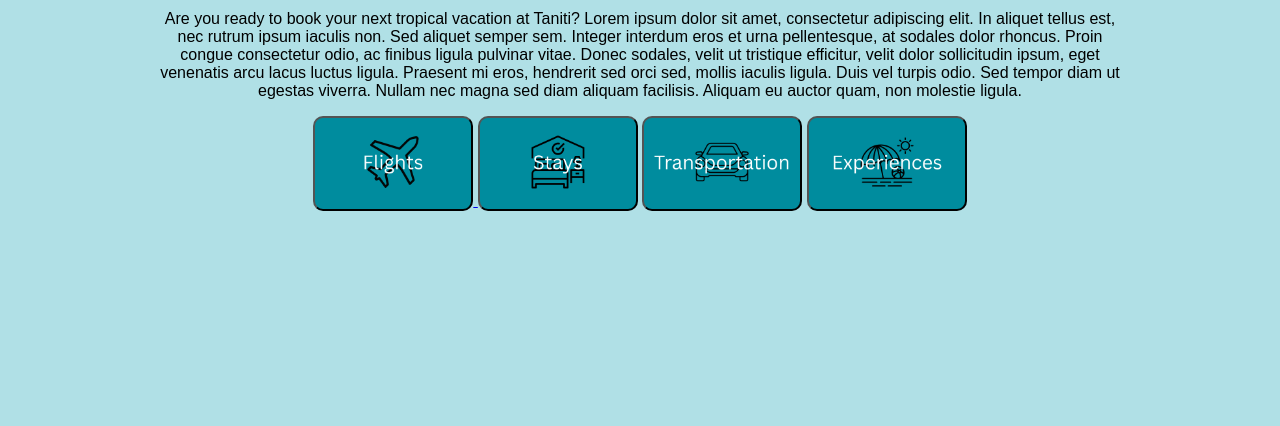
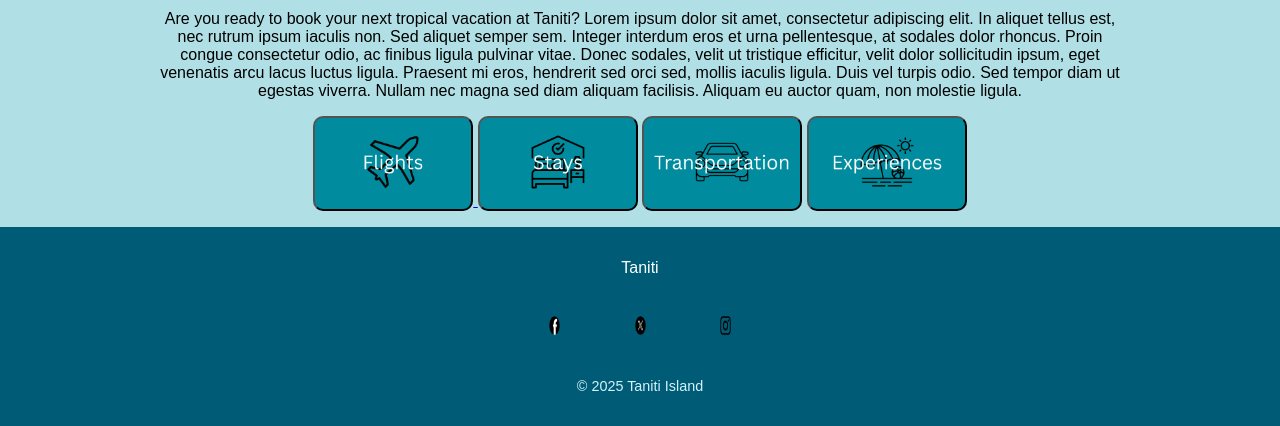
Before and after one commit to joeyg2511/TanitiPrototype, a plain HTML site: page index.html in a window 1280 px wide. Shown: the part 523-949 px from the top of the page. Before the commit the page ends 800 px from the top, so only its background shows below. Drawn offline with Linux system fonts and the light colour scheme.

Commit message:
Added footer to each page

```diff
--- a/index.html
+++ b/index.html
@@ -75,6 +75,23 @@
 
     </div>
 
+    <footer class="site-footer">
+        <div class="footer-content">
+            <div class="footer-logo">
+                <p>Taniti</p>
+            </div>
+
+            <div class="footer-social">
+                <a href="#" aria-label="Facebook"><img src="facebook.png" alt="Facebook icon"></a>
+                <a href="#" aria-label="X"><img src="x.png" alt="X icon"></a>
+                <a href="#" aria-label="Instagram"><img src="instagram.png" alt="Instagram icon"></a>
+            </div>
+        </div>
+
+        <p class="footer-text">&copy; 2025 Taniti Island</p>
+    </footer>
+
+
     <script src="scripts.js"></script>
 </body>
 
--- a/styles.css
+++ b/styles.css
@@ -117,6 +117,7 @@ button.next-image {
 
 .booking-options button:hover {
   background-color: #005b77;
+  cursor: pointer;
 }
 
 .booking-options img {
@@ -191,4 +192,47 @@ button.next-image {
 
 #flights-page-button button:hover {
   background-color: #005b77;
+  cursor: pointer;
 }
+
+.site-footer {
+  background-color: #005b77;
+  color: white;
+  padding: 2rem 1rem;
+  text-align: center;
+}
+
+.footer-content {
+  display: flex;
+  flex-direction: column;
+  align-items: center;
+  gap: 1rem;
+  margin-bottom: 1rem;
+}
+
+.footer-logo img {
+  max-width: 120px;
+  height: auto;
+}
+
+.footer-social a {
+  margin: 0 0.5rem;
+  display: inline-block;
+}
+
+.footer-social img {
+  width: 65px;
+  height: 65px;
+  transition: opacity 0.3s ease;
+}
+
+.footer-social img:hover {
+  opacity: 0.7;
+  cursor: pointer;
+}
+
+.footer-text {
+  font-size: 0.9rem;
+  margin-top: 1rem;
+  color: #d1f3f7;
+}
```
Also changed, not shown: facebook.png (added), instagram.png (added), x.png (added).
